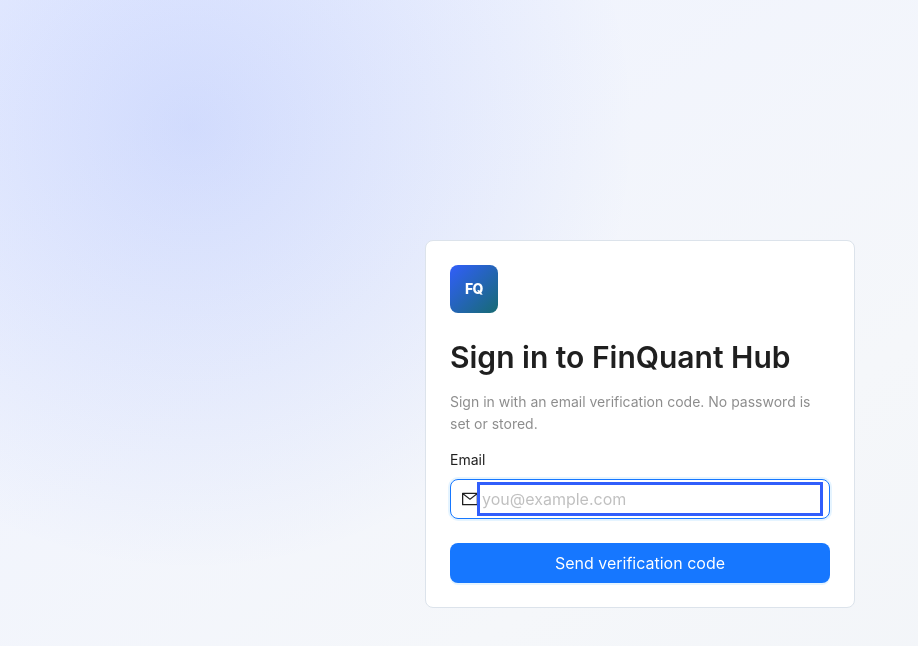
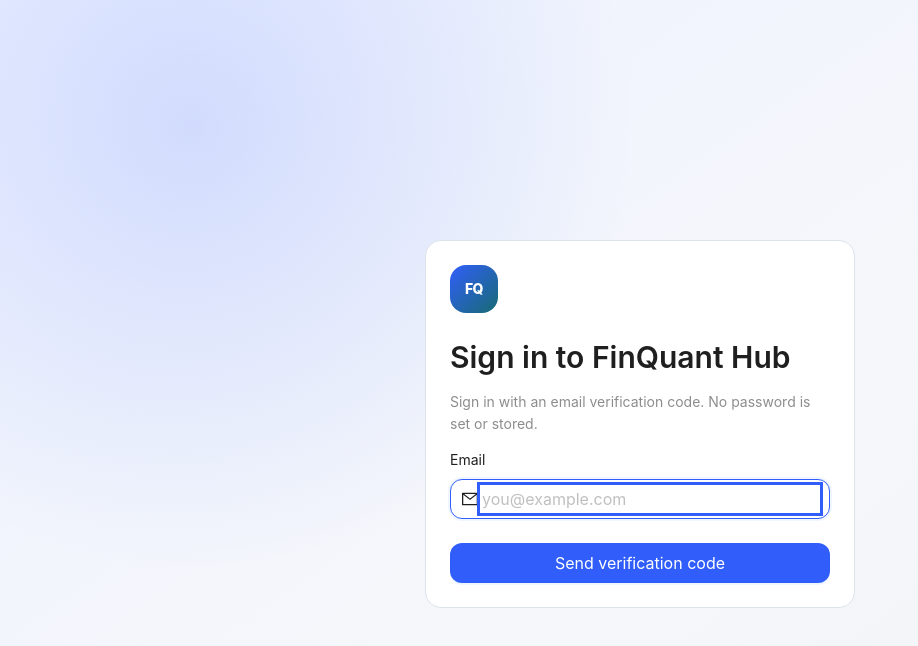
Before and after one commit to satan9394/finquant-hub, a React (Vite) app in the folder frontend/: page /login in a window 1280 px wide. Shown: the top 646 px of the page, without its empty margins (0-918 px from the left). Built offline with nearby package versions, Linux system fonts and the light colour scheme; no server answers.

Commit message:
BACKLOG-029 B4+B5: ConfigProvider 映射 --fq-* 到 AntD token（单主色来源）；sider 224→240、radius token 6/8/8→8/12/16 对齐 DESIGN_SYSTEM 规范

```diff
--- a/frontend/src/App.tsx
+++ b/frontend/src/App.tsx
@@ -272,7 +272,9 @@
         </a>
       ) : dom}
       location={{ pathname: menuKey }}
-      siderWidth={224}
+      // Astra B5：侧栏宽度与 Design System token（--fq-sidebar-expanded: 240px）
+      // 及 DESIGN_SYSTEM_V1.md 规范一致；此前硬编码 224 使 token 失去尺寸权威。
+      siderWidth={240}
       breakpoint="lg"
       collapsed={collapsed}
       onCollapse={setCollapsed}
@@ -401,6 +403,21 @@
       componentSize={layoutDensity === 'compact' ? 'small' : 'middle'}
       theme={{
         algorithm: isDark ? antTheme.darkAlgorithm : antTheme.defaultAlgorithm,
+        // Astra B4：此前 ConfigProvider 只切算法，AntD 组件（按钮/Tag 等）用
+        // 自身主题色，与自定义 --fq-ai-primary 两套主色并存。把 AntD 语义 token
+        // 映射到与 --fq-* 亮/暗一致的值，收敛为单一主色与圆角来源。
+        // 值与 app.css --fq-ai-primary（亮 #315efb / 暗 #7c9bff）保持一致；
+        // 圆角 8px 对齐 Design System radius-sm（DESIGN_SYSTEM_V1 §4.3）。
+        token: {
+          colorPrimary: isDark ? '#7c9bff' : '#315efb',
+          borderRadius: 8,
+          borderRadiusLG: 12,
+          borderRadiusSM: 8,
+          colorInfo: isDark ? '#75a7ff' : '#2561e6',
+          colorSuccess: isDark ? '#5ec5a1' : '#12785f',
+          colorError: isDark ? '#ff8585' : '#b42318',
+          colorWarning: isDark ? '#e3b75d' : '#8f6000',
+        },
       }}
     >
       <div className={`${isDark ? 'app-theme app-theme--dark' : 'app-theme'} app-density--${layoutDensity}`}>
--- a/frontend/src/app.css
+++ b/frontend/src/app.css
@@ -622,9 +622,9 @@
   --fq-opportunity: #12785f;
   --fq-risk: #d13c3c;
   --fq-warning: #8f6000;
-  --fq-radius-sm: 6px;
-  --fq-radius-md: 8px;
-  --fq-radius-lg: 8px;
+  --fq-radius-sm: 8px;
+  --fq-radius-md: 12px;
+  --fq-radius-lg: 16px;
   --fq-sidebar-expanded: 240px;
   --fq-sidebar-collapsed: 64px;
   --fq-commandbar-inline: 48px;
```
